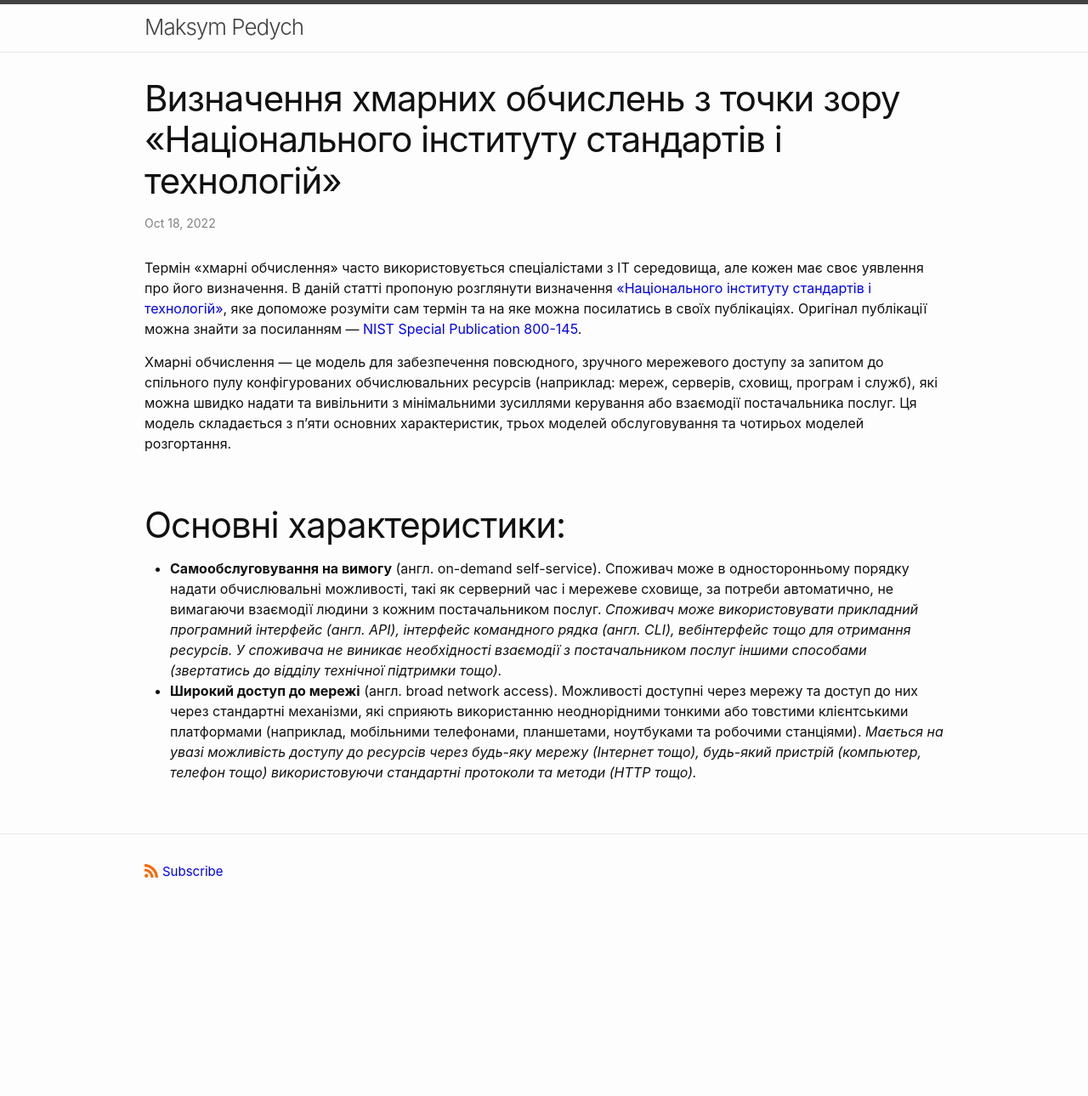
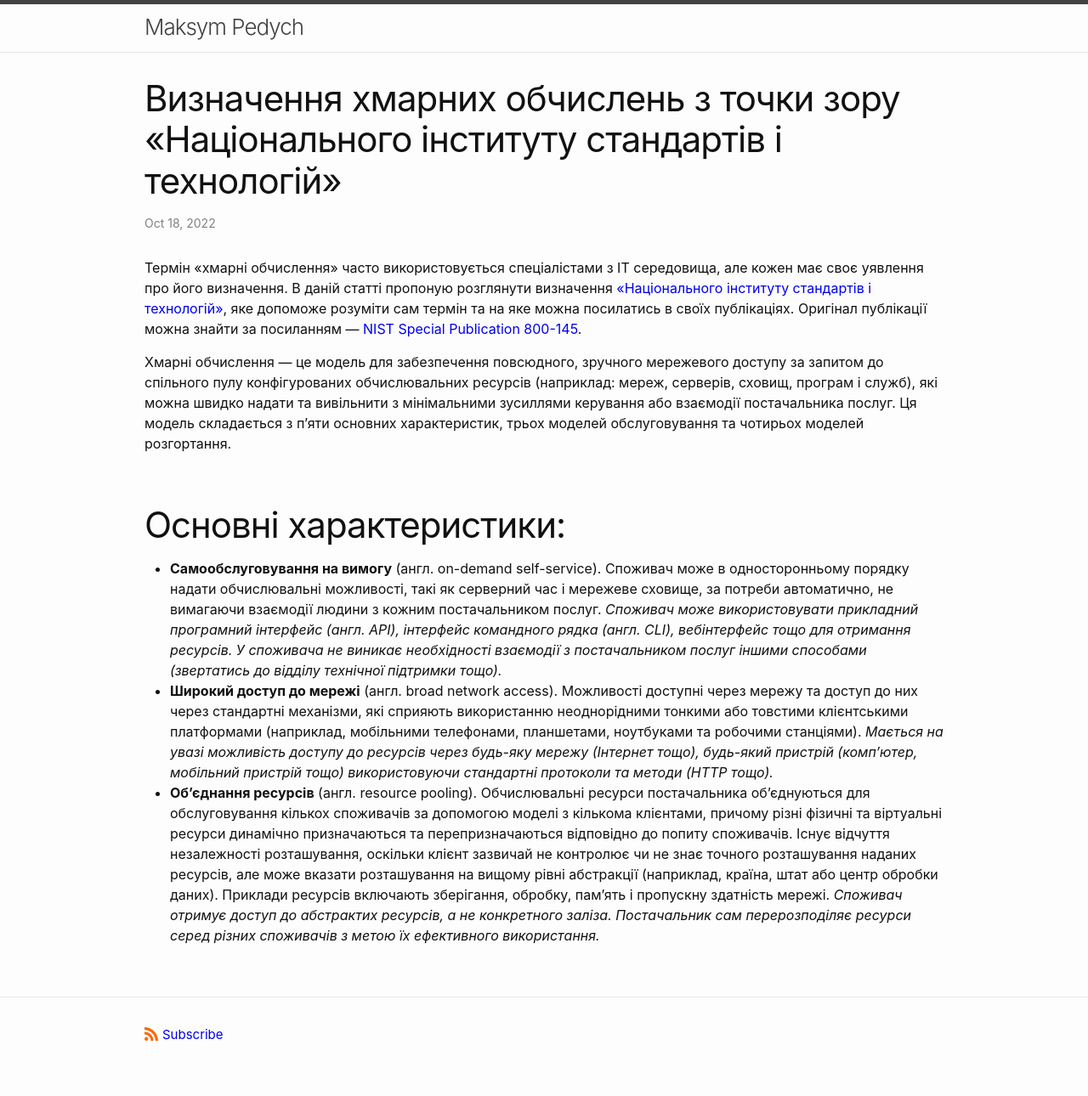
Before and after one commit to mpedych/mpedych.github.io, a Jekyll site: the page built from _posts/2022-10-18-the-nist-definition-of-cloud-computing.md, in a window 1280 px wide. Shown: the whole page at 85% size. Built offline with Jekyll 4.4.1, drawn with Linux system fonts in a browser that asks for light colours; comment, search, counter and statistics services are not loaded; before the commit the page ends 1098 px from its top, so only the background shows below that.

Commit message:
Update 2022-10-18-the-nist-definition-of-cloud-computing.md

```diff
--- a/_posts/2022-10-18-the-nist-definition-of-cloud-computing.md
+++ b/_posts/2022-10-18-the-nist-definition-of-cloud-computing.md
@@ -11,4 +11,5 @@ categories: misc
 # Основні характеристики:
 
 - **Самообслуговування на вимогу** (англ. on-demand self-service). Споживач може в односторонньому порядку надати обчислювальні можливості, такі як серверний час і мережеве сховище, за потреби автоматично, не вимагаючи взаємодії людини з кожним постачальником послуг. *Споживач може використовувати прикладний програмний інтерфейс (англ. API), інтерфейс командного рядка (англ. CLI), вебінтерфейс тощо для отримання ресурсів. У споживача не виникає необхідності взаємодії з постачальником послуг іншими способами (звертатись до відділу технічної підтримки тощо).*
-- **Широкий доступ до мережі** (англ. broad network access). Можливості доступні через мережу та доступ до них через стандартні механізми, які сприяють використанню неоднорідними тонкими або товстими клієнтськими платформами (наприклад, мобільними телефонами, планшетами, ноутбуками та робочими станціями). *Мається на увазі можливість доступу до ресурсів через будь-яку мережу (Інтернет тощо), будь-який пристрій (компьютер, телефон тощо) використовуючи стандартні протоколи та методи (HTTP тощо).*
+- **Широкий доступ до мережі** (англ. broad network access). Можливості доступні через мережу та доступ до них через стандартні механізми, які сприяють використанню неоднорідними тонкими або товстими клієнтськими платформами (наприклад, мобільними телефонами, планшетами, ноутбуками та робочими станціями). *Мається на увазі можливість доступу до ресурсів через будь-яку мережу (Інтернет тощо), будь-який пристрій (комп'ютер, мобільний пристрій тощо) використовуючи стандартні протоколи та методи (HTTP тощо).*
+- **Об'єднання ресурсів** (англ. resource pooling). Обчислювальні ресурси постачальника об’єднуються для обслуговування кількох споживачів за допомогою моделі з кількома клієнтами, причому різні фізичні та віртуальні ресурси динамічно призначаються та перепризначаються відповідно до попиту споживачів. Існує відчуття незалежності розташування, оскільки клієнт зазвичай не контролює чи не знає точного розташування наданих ресурсів, але може вказати розташування на вищому рівні абстракції (наприклад, країна, штат або центр обробки даних). Приклади ресурсів включають зберігання, обробку, пам'ять і пропускну здатність мережі. *Споживач отримує доступ до абстрактих ресурсів, а не конкретного заліза. Постачальник сам перерозподіляє ресурси серед різних споживачів з метою їх ефективного використання.*
```
